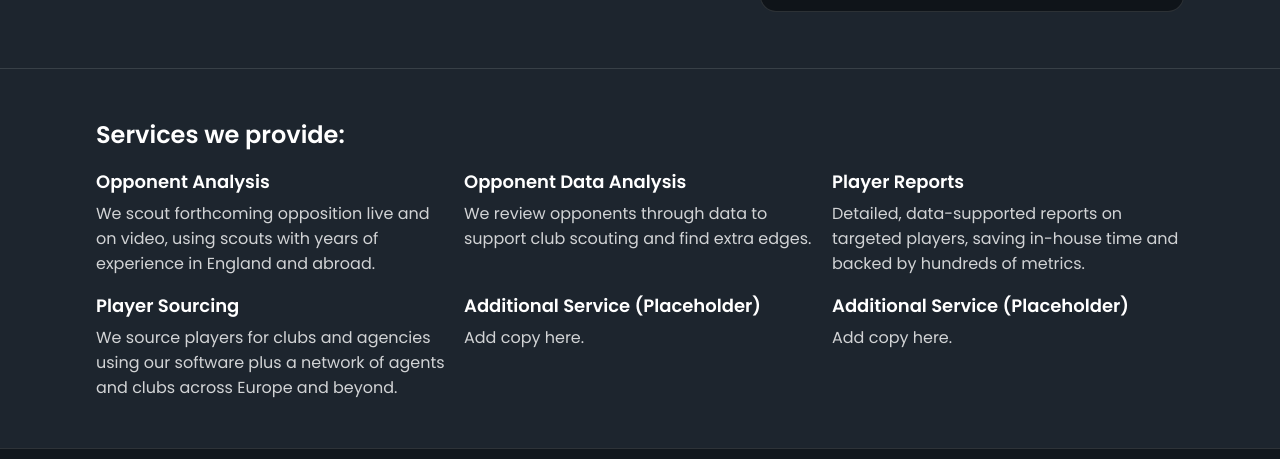
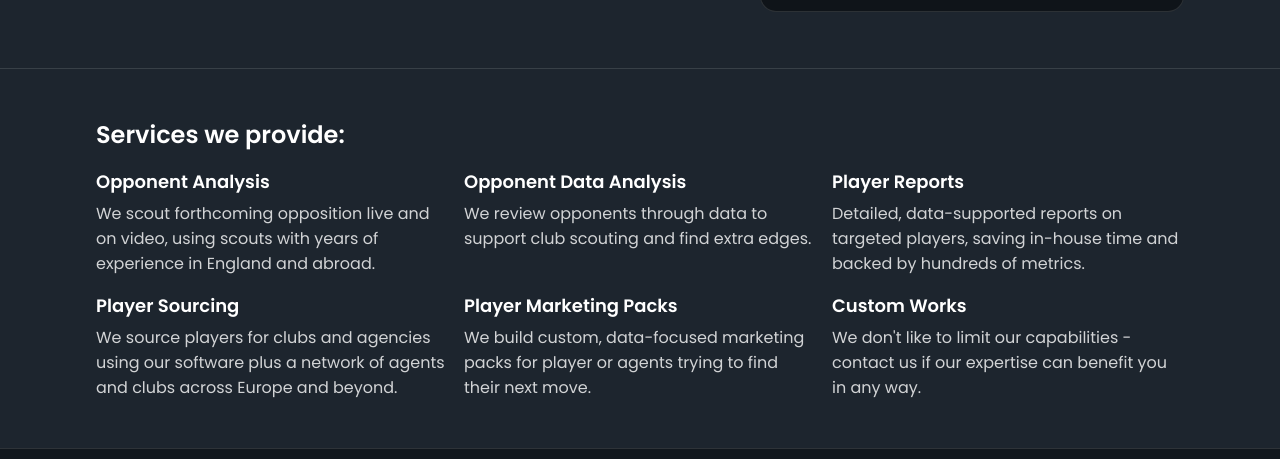
Before and after one commit to jpdata2024/website, a plain HTML site: page index.html in a window 1280 px wide. Shown: the part 341-800 px from the top of the page. Drawn offline with Linux system fonts and the light colour scheme.

Commit message:
Update index.html

```diff
--- a/index.html
+++ b/index.html
@@ -66,12 +66,12 @@
             <p>We source players for clubs and agencies using our software plus a network of agents and clubs across Europe and beyond.</p>
           </div>
           <div class="feature">
-            <h3>Additional Service (Placeholder)</h3>
-            <p>Add copy here.</p>
+            <h3>Player Marketing Packs</h3>
+            <p>We build custom, data-focused marketing packs for player or agents trying to find their next move.</p>
           </div>
           <div class="feature">
-            <h3>Additional Service (Placeholder)</h3>
-            <p>Add copy here.</p>
+            <h3>Custom Works </h3>
+            <p>We don't like to limit our capabilities - contact us if our expertise can benefit you in any way.</p>
           </div>
         </div>
       </div>
```
